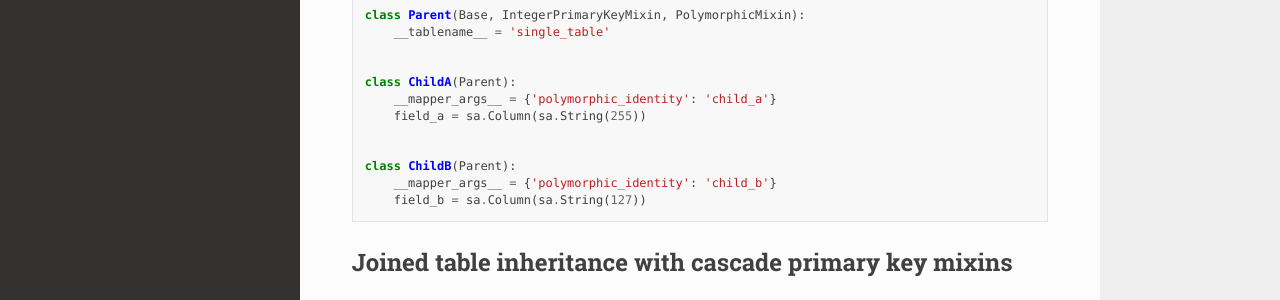
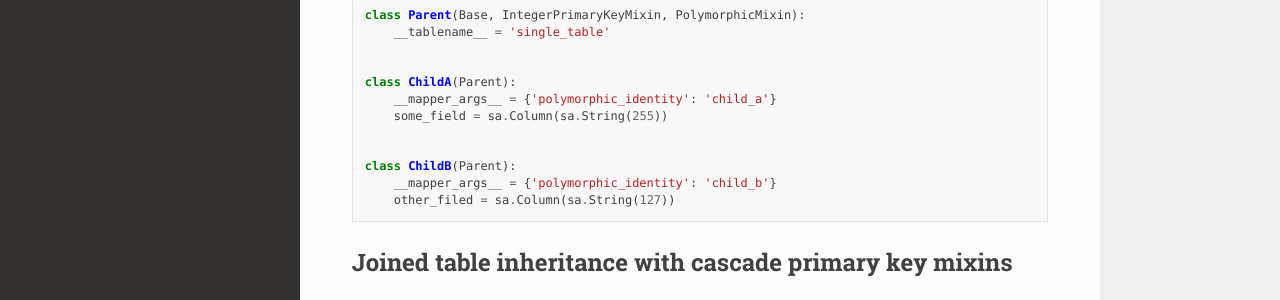
Before and after one commit to ri-gilfanov/sqlalchemy-things, a Sphinx documentation site: the page built from docs/examples.rst, in a window 1280 px wide and 900 px high. Shown: the part 373-673 px from the top of the window. Built offline with Sphinx 7.4.7 and the Read the Docs theme 2.0.0, drawn with Linux system fonts in a browser that asks for light colours; the version number could not be read and is left out.

Commit message:
Update docs and docstrings

```diff
--- a/docs/examples.rst
+++ b/docs/examples.rst
@@ -19,12 +19,12 @@ Single table inheritance
 
   class ChildA(Parent):
       __mapper_args__ = {'polymorphic_identity': 'child_a'}
-      field_a = sa.Column(sa.String(255))
+      some_field = sa.Column(sa.String(255))
 
 
   class ChildB(Parent):
       __mapper_args__ = {'polymorphic_identity': 'child_b'}
-      field_b = sa.Column(sa.String(127))
+      other_filed = sa.Column(sa.String(127))
 
 
 Joined table inheritance with cascade primary key mixins
```
Also changed, not shown: 1 other file.
